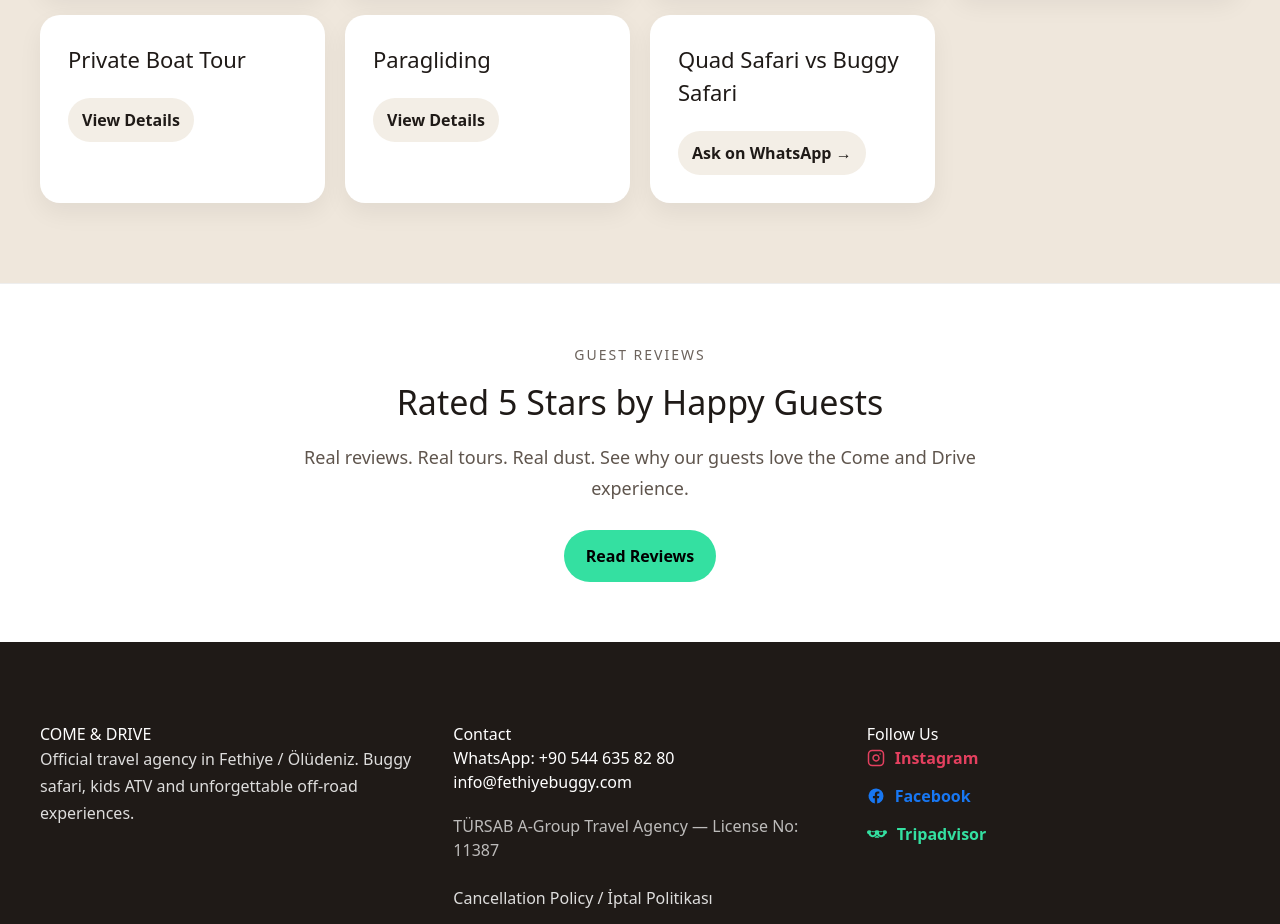
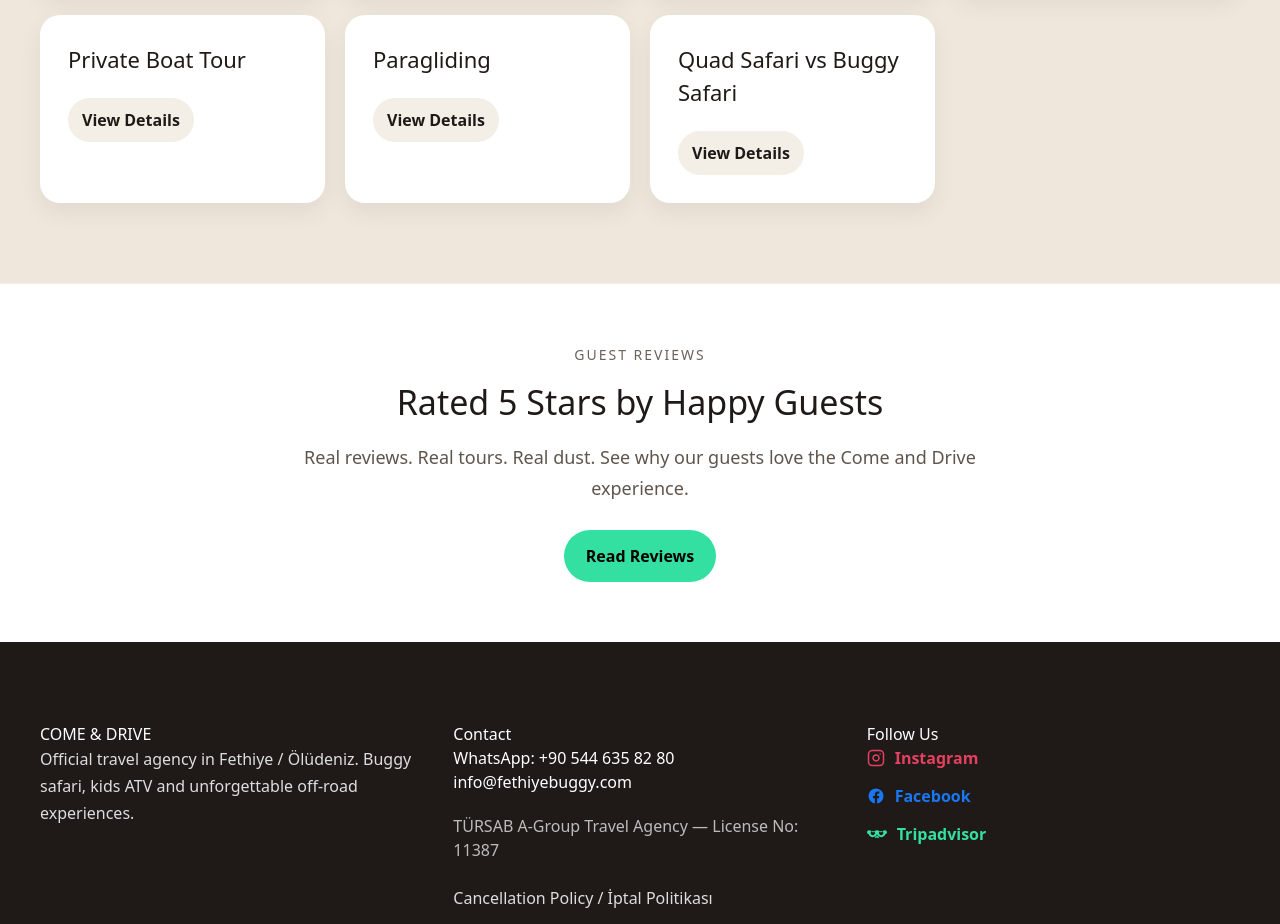
Before and after one commit to comendrive-a11y/comendrive-a11y, a Next.js app: page / in a window 1280 px wide. Shown: the part 3420-4344 px from the top of the page. Built offline with nearby package versions, Linux system fonts and the light colour scheme.

Commit message:
Update page.tsx

```diff
--- a/app/page.tsx
+++ b/app/page.tsx
@@ -986,7 +986,9 @@ textDecoration: "none",
                   tour === "Private Boat Tour" ||
                   tour === "Özel Tekne Turu" ||
                   tour === "Paragliding" ||
-                  tour === "Yamaç Paraşütü"
+                  tour === "Yamaç Paraşütü" ||
+                    tour === "Quad Safari vs Buggy Safari" ||
+tour === "ATV Turu ve Buggy Safari Farkları"
                     ? isEn
                       ? "View Details"
                       : "Detayları Gör"
```
